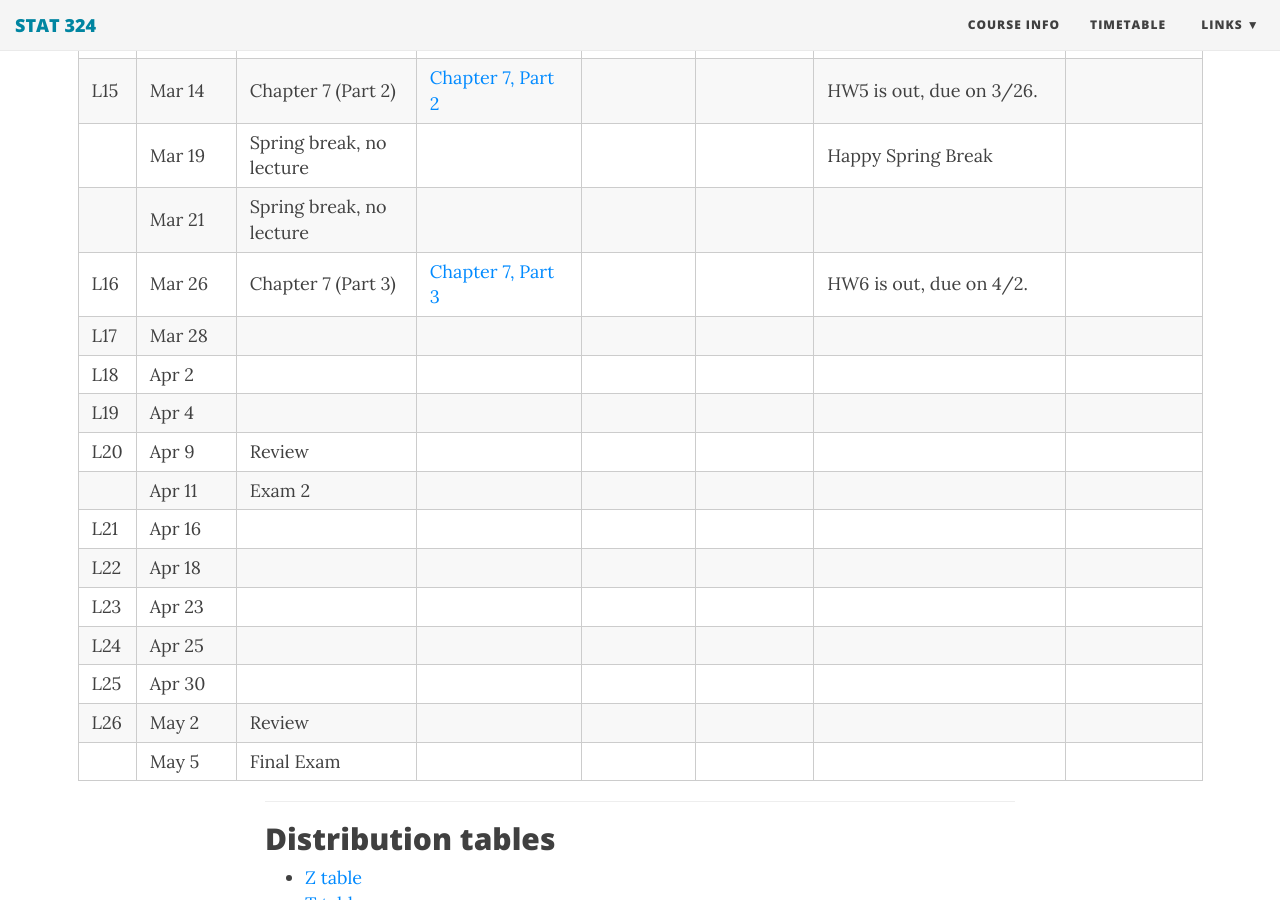
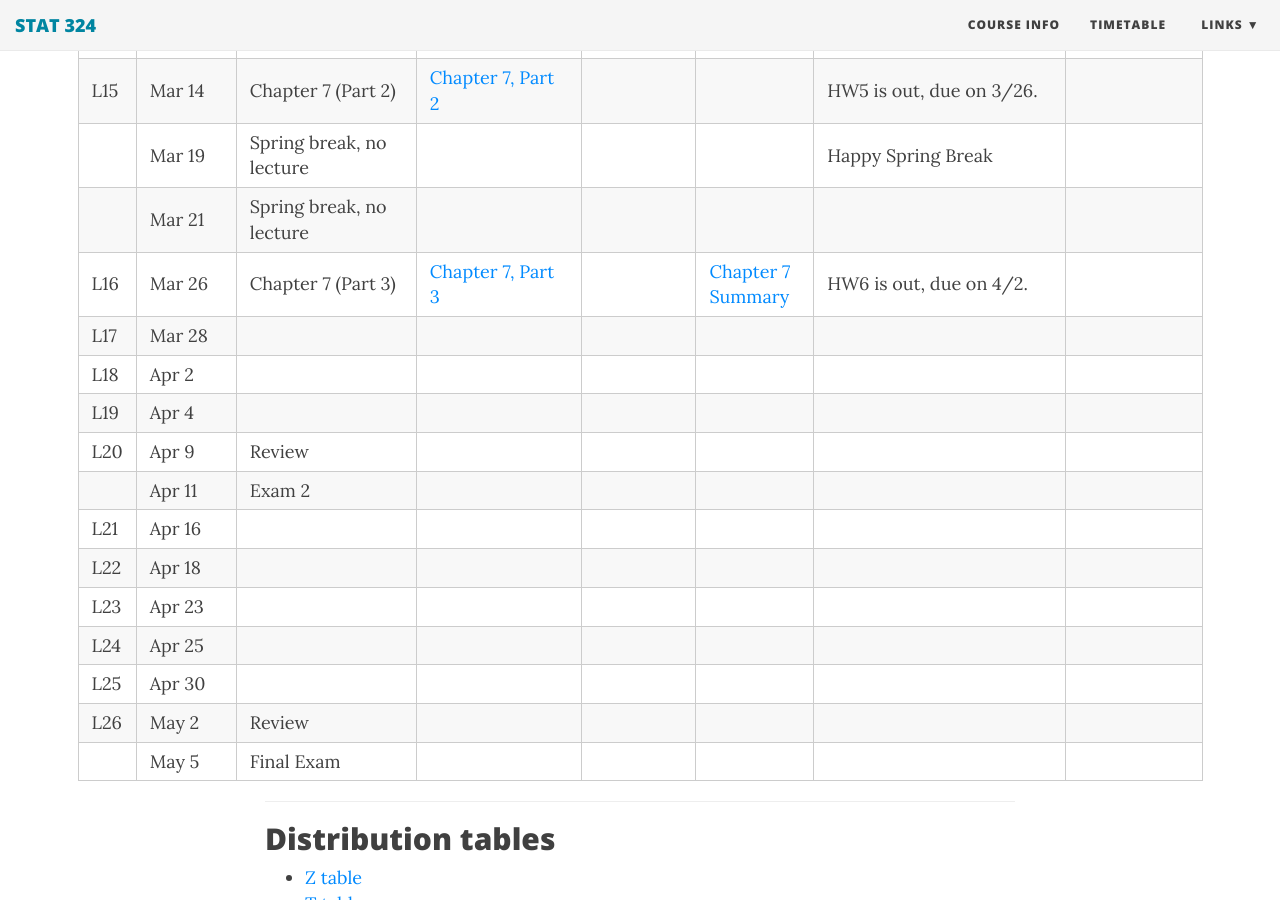
Before and after one commit to duzhewang/stat324, a Jekyll site: the page built from timetable.md, in a window 1280 px wide and 900 px high, scrolled down 1667 px. Built offline with Jekyll 4.4.1, drawn with Linux system fonts in a browser that asks for light colours; nearby versions of some CDN libraries.

Commit message:
Update timetable.md

```diff
--- a/timetable.md
+++ b/timetable.md
@@ -27,7 +27,7 @@ css: /css/wide_table.css
 |L15| Mar 14 | Chapter 7 (Part 2) | [Chapter 7, Part 2](https://github.com/dzwang91/stat324/raw/gh-pages/lectures/chapter7-2.pdf)  |   |  |   HW5 is out, due on 3/26.   |      |
 | | Mar 19 | Spring break, no lecture | |    |      |   Happy Spring Break   |      |
 | | Mar 21 | Spring break, no lecture |   |       |      |      |      |
-| L16   | Mar 26 | Chapter 7 (Part 3)  |  [Chapter 7, Part 3](https://github.com/dzwang91/stat324/raw/gh-pages/lectures/chapter7-3.pdf)      |      |      |  HW6 is out, due on 4/2.   |
+| L16   | Mar 26 | Chapter 7 (Part 3)  |  [Chapter 7, Part 3](https://github.com/dzwang91/stat324/raw/gh-pages/lectures/chapter7-3.pdf)      |      |  [Chapter 7 Summary](https://github.com/dzwang91/stat324/raw/gh-pages/notessummary/chapter7summary.pdf)    |  HW6 is out, due on 4/2.   |
 | L17   | Mar 28 |  |       |      |      |      |
 |L18 | Apr 2 |  |  |      | |      |
 |L19 | Apr 4 |   |    |     | |   |  |
```
